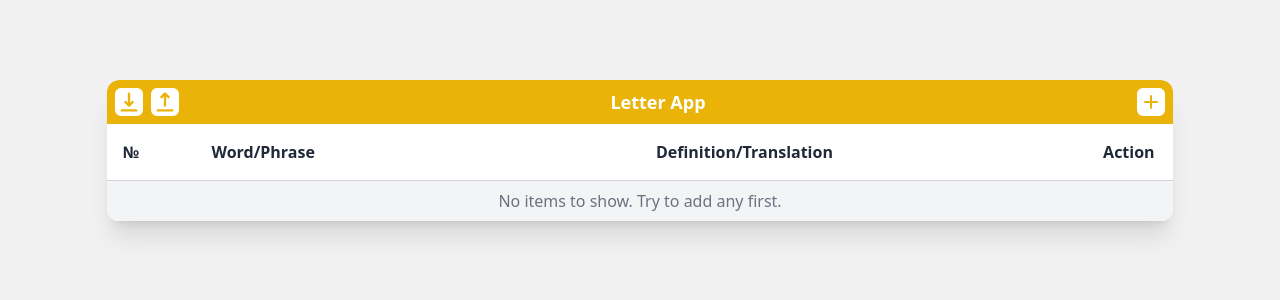
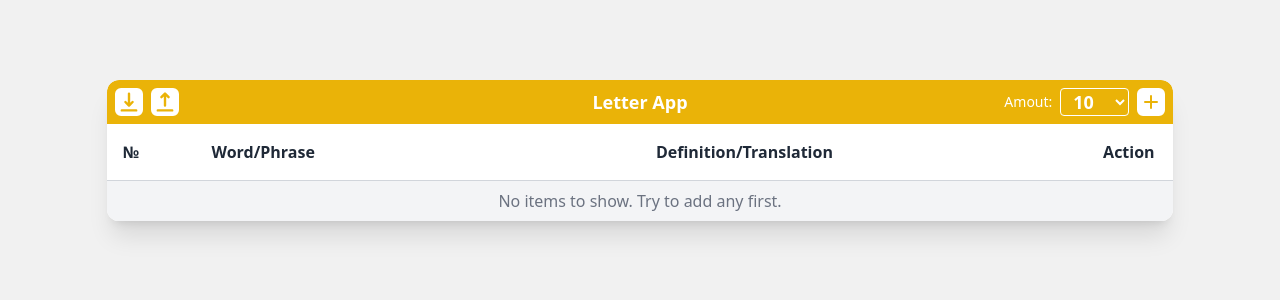
Before and after one commit to daladn0/letter, a Vue app: page / in a window 1280 px wide. Shown: the top 300 px of the page. Built offline with nearby package versions, Linux system fonts and the light colour scheme.

Commit message:
Wrong device message. Added selection component.

```diff
--- a/src/App.vue
+++ b/src/App.vue
@@ -1,10 +1,13 @@
 <template>
   <div class="app">
 
+    <!-- Message for mobile users -->
+    <div class="w-full text-center mt-32 px-4" v-if="isMobileDevice" >Unfortunately, this website is not supported by your device yet. Try to open it on a desktop or a laptop.</div>
+
     <!-- table -->
-    <div class="w-10/12 mx-auto my-20 shadow-xl rounded-xl overflow-hidden">
+    <div v-else class="w-10/12 mx-auto my-20 shadow-xl rounded-xl overflow-hidden">
       <Header/>
-      <List/>
+      <List ref="list" />
     </div>
 
   </div>
@@ -13,17 +16,36 @@
 <script>
 import Header from '@/components/BuildingBlocks/Header.component.vue'
 import List from '@/components/BuildingBlocks/List.component.vue'
+import { mapMutations } from 'vuex'
 
 export default {
   name: 'App',
+  data() {
+    return {
+      isMobileDevice: false,
+    }
+  },
   components: {
     Header,
     List,
   },
   methods: {
-    sad() {
-      alert('asdsadsd')
+    ...mapMutations(['addItem']),
+    checkWindowWidth() {
+      this.isMobileDevice = window.innerWidth < 991 ? true : false
     }
+  },
+  mounted() {
+    document.addEventListener('keydown', e => {
+      if(e.ctrlKey && e.key === 'm') {
+        this.addItem()
+      }
+    })
+
+    this.checkWindowWidth()
+    window.addEventListener('resize', () => {
+      this.checkWindowWidth()
+    })
   }
 }
 </script>
--- a/src/components/BuildingBlocks/Header.component.vue
+++ b/src/components/BuildingBlocks/Header.component.vue
@@ -1,37 +1,97 @@
 <template>
-    <div class="w-full bg-yellow-500 p-2 rounded-t-xl flex items-center justify-between relative text-white font-semibold text-lg">
+  <div
+    class="
+      w-full
+      bg-yellow-500
+      p-2
+      rounded-t-xl
+      flex
+      items-center
+      justify-between
+      relative
+      text-white
+      font-semibold
+      text-lg
+      relative
+    "
+  >
+    <!-- import/export buttons -->
     <div class="flex items-center space-x-2">
       <Btn class="relative">
-                <svg xmlns="http://www.w3.org/2000/svg" class="h-6 w-6" viewBox="0 0 20 20" fill="currentColor">
-                    <path fill-rule="evenodd" d="M3 17a1 1 0 011-1h12a1 1 0 110 2H4a1 1 0 01-1-1zm3.293-7.707a1 1 0 011.414 0L9 10.586V3a1 1 0 112 0v7.586l1.293-1.293a1 1 0 111.414 1.414l-3 3a1 1 0 01-1.414 0l-3-3a1 1 0 010-1.414z" clip-rule="evenodd" />
+        <svg
+          xmlns="http://www.w3.org/2000/svg"
+          class="h-6 w-6"
+          viewBox="0 0 20 20"
+          fill="currentColor"
+        >
+          <path
+            fill-rule="evenodd"
+            d="M3 17a1 1 0 011-1h12a1 1 0 110 2H4a1 1 0 01-1-1zm3.293-7.707a1 1 0 011.414 0L9 10.586V3a1 1 0 112 0v7.586l1.293-1.293a1 1 0 111.414 1.414l-3 3a1 1 0 01-1.414 0l-3-3a1 1 0 010-1.414z"
+            clip-rule="evenodd"
+          />
         </svg>
       </Btn>
       <Btn>
-                <svg xmlns="http://www.w3.org/2000/svg" class="h-6 w-6" viewBox="0 0 20 20" fill="currentColor">
-                    <path fill-rule="evenodd" d="M3 17a1 1 0 011-1h12a1 1 0 110 2H4a1 1 0 01-1-1zM6.293 6.707a1 1 0 010-1.414l3-3a1 1 0 011.414 0l3 3a1 1 0 01-1.414 1.414L11 5.414V13a1 1 0 11-2 0V5.414L7.707 6.707a1 1 0 01-1.414 0z" clip-rule="evenodd" />
+        <svg
+          xmlns="http://www.w3.org/2000/svg"
+          class="h-6 w-6"
+          viewBox="0 0 20 20"
+          fill="currentColor"
+        >
+          <path
+            fill-rule="evenodd"
+            d="M3 17a1 1 0 011-1h12a1 1 0 110 2H4a1 1 0 01-1-1zM6.293 6.707a1 1 0 010-1.414l3-3a1 1 0 011.414 0l3 3a1 1 0 01-1.414 1.414L11 5.414V13a1 1 0 11-2 0V5.414L7.707 6.707a1 1 0 01-1.414 0z"
+            clip-rule="evenodd"
+          />
         </svg>
       </Btn>
     </div>
-        <p>Letter App</p>
+
+    <!-- title -->
+    <h1 class="absolute left-1/2 transform -translate-x-1/2">Letter App</h1>
+
     <div class="flex items-center space-x-2">
+      <!-- selections -->
+      <div class="flex items-center space-x-2">
+        <p class="text-sm text-white font-medium">Amout:</p>
+        <Selection @selected='value => setAmountSelected(value)' :options="amountOptions" :value="amountSelected" />
+      </div>
+
+      <!-- add button -->
       <Btn @clicked="addItem">
-                <svg xmlns="http://www.w3.org/2000/svg" class="h-6 w-6" fill="none" viewBox="0 0 24 24" stroke="currentColor" stroke-width="2">
-                    <path stroke-linecap="round" stroke-linejoin="round" d="M12 6v6m0 0v6m0-6h6m-6 0H6" />
+        <svg
+          xmlns="http://www.w3.org/2000/svg"
+          class="h-6 w-6"
+          fill="none"
+          viewBox="0 0 24 24"
+          stroke="currentColor"
+          stroke-width="2"
+        >
+          <path
+            stroke-linecap="round"
+            stroke-linejoin="round"
+            d="M12 6v6m0 0v6m0-6h6m-6 0H6"
+          />
         </svg>
       </Btn>
     </div>
   </div>
 </template>
 <script>
-import Btn from '@/components/UI/Btn.component.vue'
-import { mapMutations } from 'vuex'
+import Selection from "@/components/UI/Selection.component.vue";
+import Btn from "@/components/UI/Btn.component.vue";
+import { mapMutations, mapState } from "vuex";
 export default {
-    name: 'HeaderComponent',
+  name: "HeaderComponent",
   components: {
     Btn,
+    Selection,
+  },
+  computed: {
+    ...mapState(["amountOptions", "amountSelected"]),
   },
   methods: {
-        ...mapMutations(['addItem']),
-    }
-}
+    ...mapMutations(["addItem", 'setAmountSelected']),
+  },
+};
 </script>
--- a/src/components/UI/Field.component.vue
+++ b/src/components/UI/Field.component.vue
@@ -32,6 +32,9 @@ export default {
       input.style.height = "auto";
       input.style.height = input.scrollHeight + "px";
     },
+    focusField() {
+      this.$refs.input.focus()
+    }
   },
   mounted() {
       this.autoResize()
--- /dev/null
+++ b/src/components/UI/Selection.component.vue
@@ -0,0 +1,18 @@
+<template>
+  <select @change="$emit('selected', $event.target.value)" class="border border-white bg-yellow-500 outline-none text-white rounded px-2">
+    <option v-for="option in options" :value="option.value" :key="option.value">
+      {{ option.name }}
+    </option>
+  </select>
+</template>
+<script>
+export default {
+  name: "SelectionComponent",
+  props: {
+      options: {
+          type: Array,
+          required: true,
+      }
+  }
+};
+</script>
--- a/src/store/index.js
+++ b/src/store/index.js
@@ -12,9 +12,18 @@ function saveList(list) {
 export default createStore({
   state: {
     list: [],
+    amountOptions: [
+      { name: "10", value: 10 },
+      { name: "25", value: 25 },
+      { name: "50", value: 50 },
+      { name: "100", value: 100 },
+      { name: "All", value: "all" },
+    ],
+    amountSelected: 10,
   },
   getters: {},
   mutations: {
+    // List mutations
     setList(state, list) {
       state.list = list;
     },
@@ -41,6 +50,11 @@ export default createStore({
       itemToUpdate[type] = value;
       saveList(state.list);
     },
+
+    // Selection mutation
+    setAmountSelected(state, value) {
+      state.amountSelected = value;
+    },
   },
   actions: {},
   modules: {},
```
Lines whose indentation alone changed are shown as unchanged.
